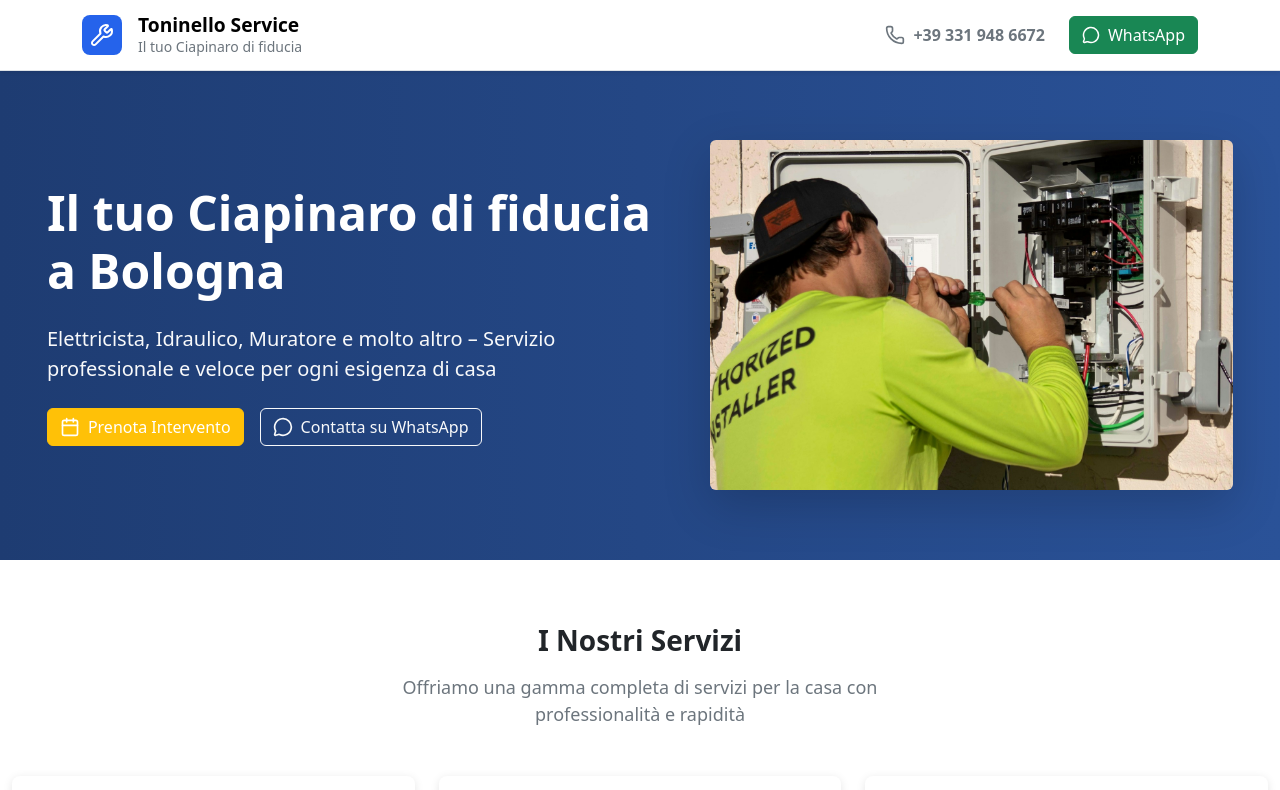
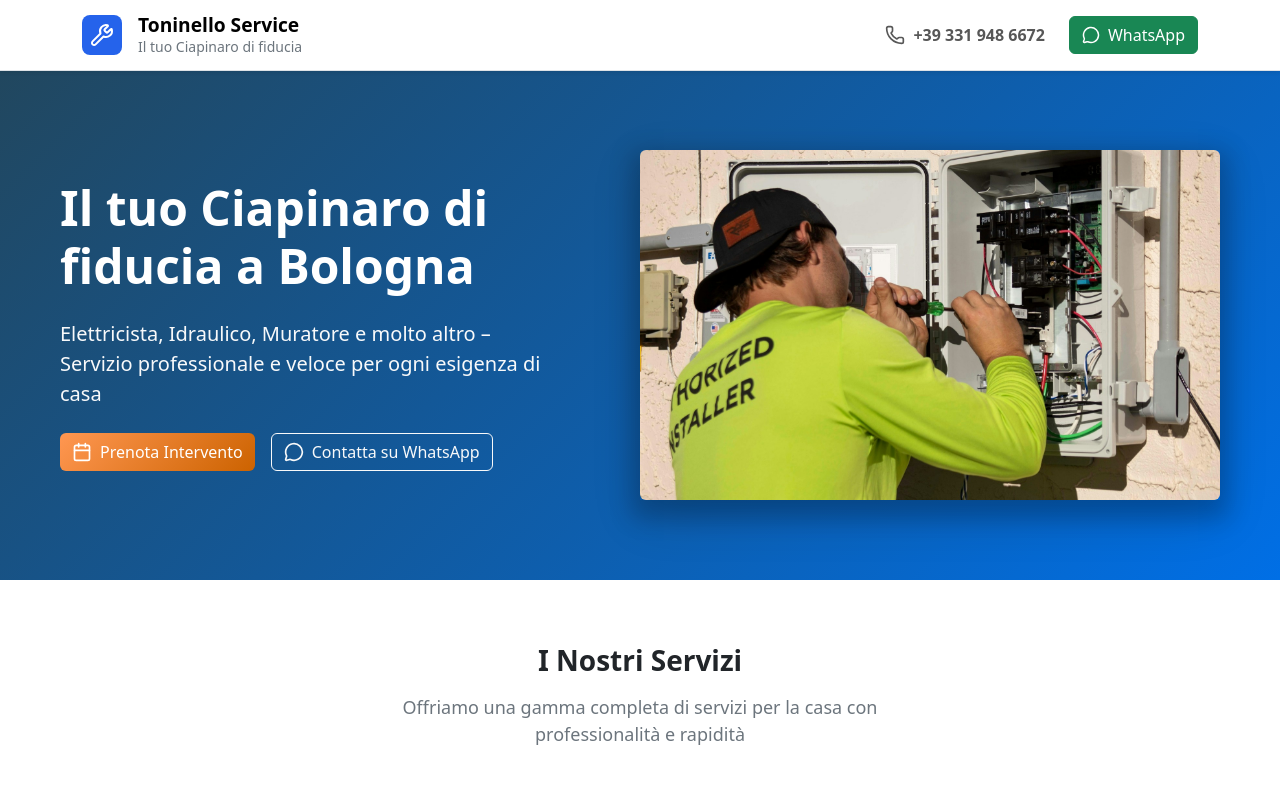
Before and after one commit to ToniBlaze/ToninelloService_FE, a React (Create React App) app: page / in a window 1280 px wide. Shown: the top 790 px of the page. Built offline with nearby package versions, Linux system fonts and the light colour scheme.

Commit message:
hero section done

```diff
--- a/src/components/HeroSection.jsx
+++ b/src/components/HeroSection.jsx
@@ -8,10 +8,10 @@ export function HeroSection() {
   return (
     <section id="hero_ctn" className="hero-gradient text-white">
       <Container fluid>
-        <div className="d-flex align-items-center justify-content-evenly">
+        <div className="d-flex flex-wrap align-items-center justify-content-md-between justify-content-center mx-2 mx-md-5">
 
           {/* Testo a sinistra */}
-          <Col md={6} className="mb-4 mb-md-0 animate-fade-in">
+          <Col xs={10} md={6} lg={5} className="mb-4 mb-md-0 animate-fade-in mb-5 mb-md-0 pe-3 pe-md-0">
             <h2 className="display-5 fw-bold mb-4">
               Il tuo Ciapinaro di fiducia a Bologna
             </h2>
@@ -20,14 +20,11 @@ export function HeroSection() {
               professionale e veloce per ogni esigenza di casa
             </p>
             <div className="d-flex flex-column flex-sm-row gap-3">
-              <Button variant="warning" className="text-white d-flex align-items-center gap-2">
+              <Button id="book_appointment_btn" className="text-white d-flex align-items-center gap-2">
                 <Calendar size={20} />
                 Prenota Intervento
               </Button>
-              <Button
-                variant="outline-light"
-                className="d-flex align-items-center gap-2"
-              >
+              <Button variant="outline-light" className="d-flex align-items-center gap-2" >
                 <MessageCircle size={20} />
                 Contatta su WhatsApp
               </Button>
@@ -35,12 +32,12 @@ export function HeroSection() {
           </Col>
 
           {/* Immagine a destra */}
-          <Col md={5} className="animate-slide-up">
+          <Col id="hero_image_ctn" xs={10} md={6} className="animate-slide-up">
             <img
+              id="hero_image"
               src={elettricistaImg}
               alt="Elettricista professionale al lavoro"
               className="img-fluid rounded shadow-lg object-fit-cover"
-              style={{ height: "350px", width: "100%", objectFit: "cover" }}
             />
           </Col>
 
--- a/src/components/navbar.jsx
+++ b/src/components/navbar.jsx
@@ -45,9 +45,9 @@ export function MyNavbar() {
         <div className="d-none d-md-flex align-items-center gap-3">
 
           {/* Telefono */}
-          <div className="d-flex align-items-center text-secondary me-2">
-            <Phone size={20} className="me-2" />
-            <span className="fw-semibold">+39 331 948 6672</span>
+          <div className="d-flex align-items-center me-2">
+            <Phone size={20} id="navbar_phoneIcon" className="me-2" />
+            <span id="navbar_phoneNumber" className="fw-semibold">+39 331 948 6672</span>
           </div>
 
           {/* Bottone WhatsApp */}
--- a/src/style/hero.css
+++ b/src/style/hero.css
@@ -1,14 +1,36 @@
 /* src/style/hero.css */
 
 .hero-gradient {
-  background: linear-gradient(to right, #1e3c72, #2a5298); /* esempio blu */
+  /* background: linear-gradient(to right, #1e3c72, #2a5298); */
+  background: linear-gradient(135deg, hsla(203, 48%, 25%, 1) 0%, hsla(211, 100%, 45%, 1) 100%);
 }
 
 #hero_ctn {
   margin-top: 70px;
-  padding-top: 70px;
-  padding-bottom: 70px;
+  padding-top: 80px;
+  padding-bottom: 80px;
 }
+
+#hero_image_ctn {
+  box-shadow: 0px 10px 21px 9px rgba(0, 0, 0, 0.171);
+}
+
+#hero_image {
+  height: 350px;
+  width: 100%;
+  object-fit: "cover";
+}
+
+#book_appointment_btn {
+  background: linear-gradient(135deg, hsla(24, 100%, 66%, 1) 0%, hsla(29, 100%, 40%, 1) 100%);
+  border: none;
+}
+
+#book_appointment_btn:hover {
+  background: linear-gradient(135deg, rgb(255, 139, 62) 0%, rgb(173, 84, 0) 100%);
+  border: none;
+}
+
 
 /* Animazioni (facoltative) */
 @keyframes fadeIn {
@@ -16,6 +38,7 @@
     opacity: 0;
     transform: translateY(20px);
   }
+
   to {
     opacity: 1;
     transform: translateY(0);
@@ -31,6 +54,7 @@
     opacity: 0;
     transform: translateY(40px);
   }
+
   to {
     opacity: 1;
     transform: translateY(0);
@@ -40,3 +64,11 @@
 .animate-slide-up {
   animation: slideUp 1s ease-out;
 }
+
+@media (max-width: 768px) {
+  #hero_ctn {
+    margin-top: 70px;
+    padding-top: 40px;
+    padding-bottom: 40px;
+  }
+}
--- a/src/style/navbar.css
+++ b/src/style/navbar.css
@@ -6,3 +6,8 @@
 #navbar_title {
 	font-size: 1.2rem;
 }
+
+#navbar_phoneNumber,
+#navbar_phoneIcon {
+	color: rgb(87, 87, 87);
+}
```
